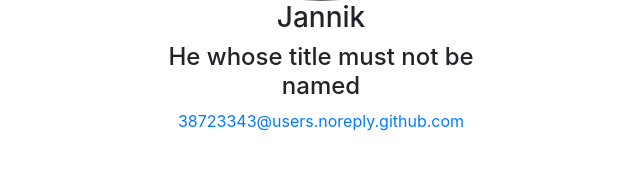
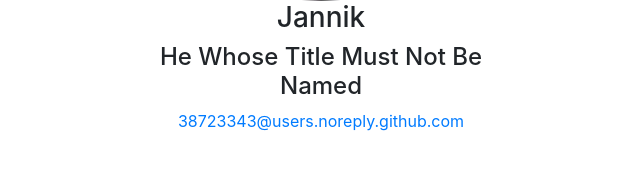
Before and after one commit to phiphi282/Frudo, a Django app: page /tasks/impressum/ in a window 1280 px wide. Shown: the part 943-1136 px from the top of the page, without its empty margins (319-959 px from the left). Run offline with Django 3.2, Linux system fonts and the light colour scheme; the visitor is signed in with stand-in values (Sample User, id 1); some libraries are stand-ins or nearby versions.

Commit message:
Updated Impressum.

```diff
--- a/Django/tasks/templates/tasks/impressum.html
+++ b/Django/tasks/templates/tasks/impressum.html
@@ -28,7 +28,7 @@
 			<div class="col-md-4">
 				<img src="{% static 'tasks/img/hund.jpg' %}" class="rounded-circle" alt="Me" style="width:100%">
 				<h3 class="text-center">Jannik</h3>
-				<h4 class="text-center">He whose title must not be named</h4>
+				<h4 class="text-center">He Whose Title Must Not Be Named</h4>
 				<a href="mailto:38723343@users.noreply.github.com" class="text-center d-block">38723343@users.noreply.github.com</a>
 			</div>
 		</div>
```
